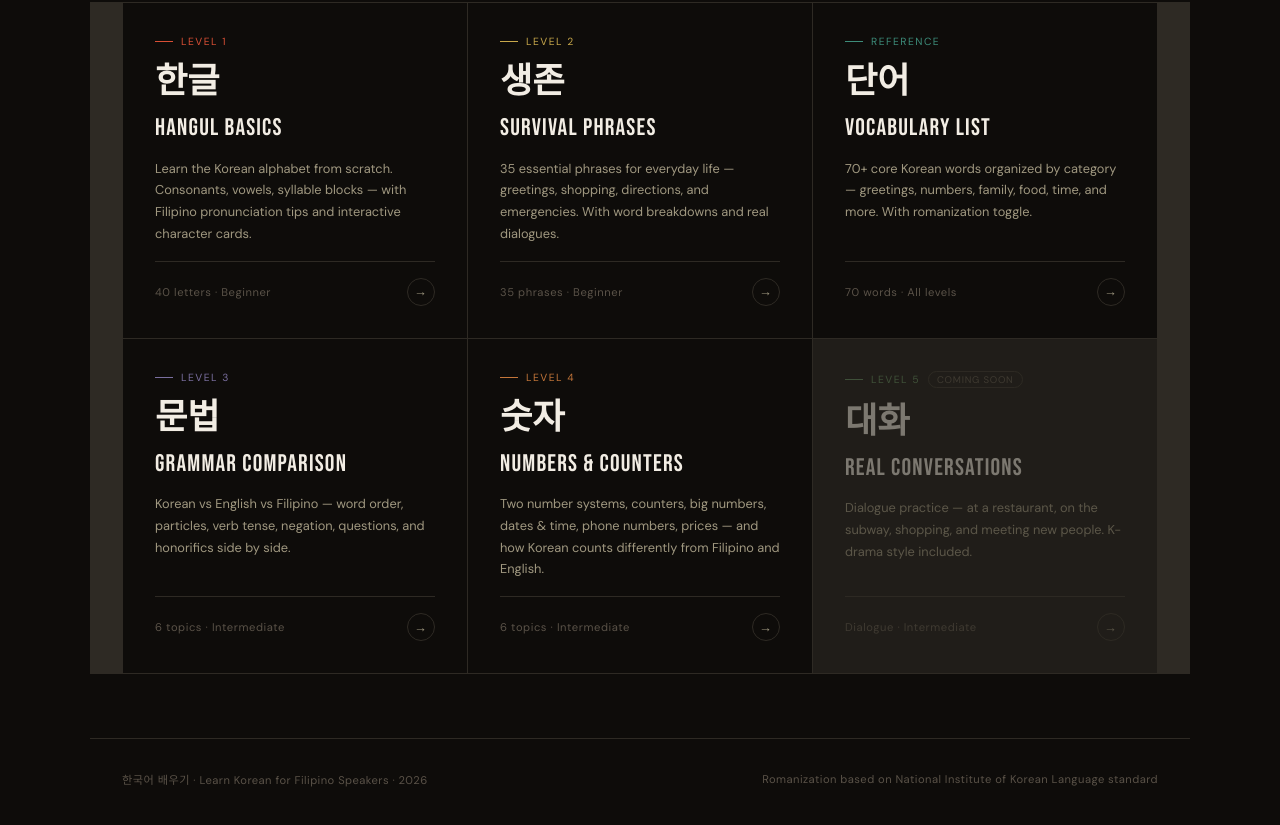
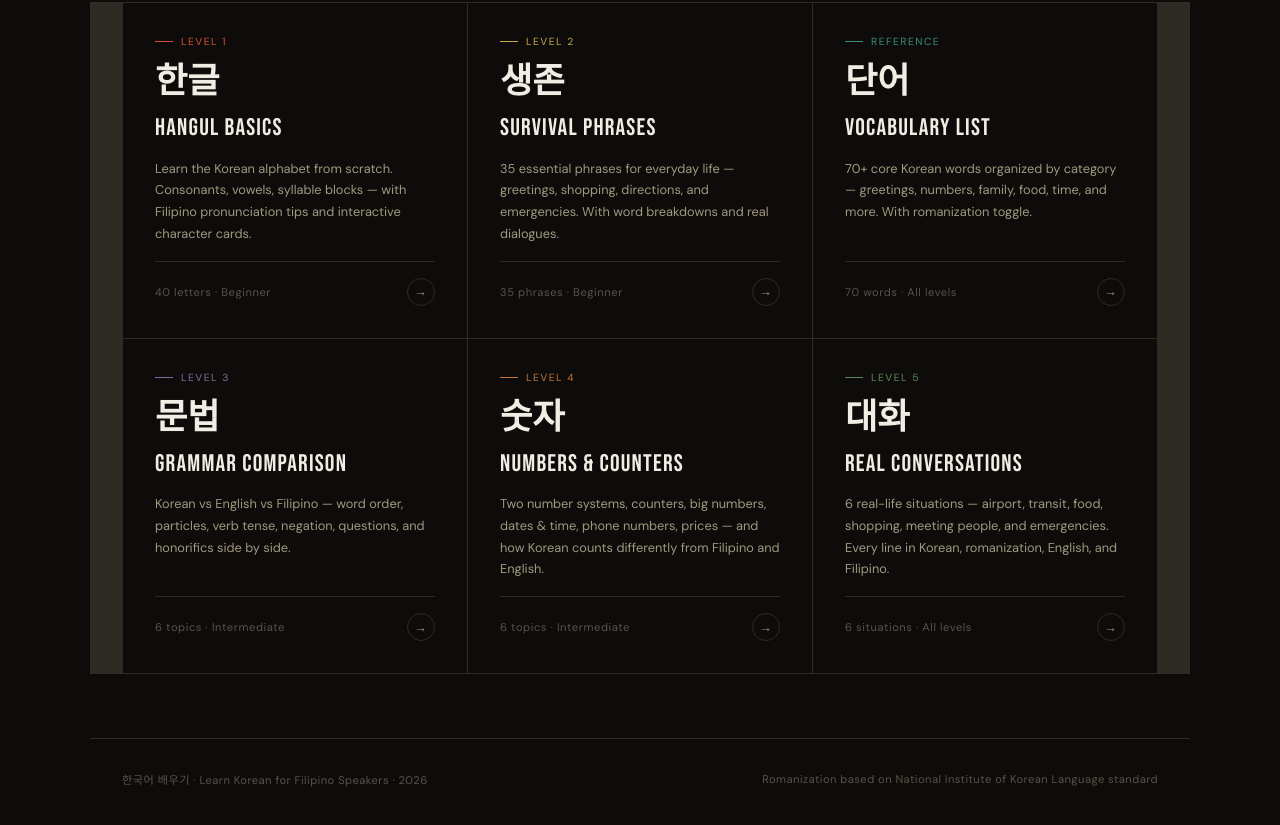
Before and after one commit to ohyj95/korean-learning, a plain HTML site: page index.html in a window 1280 px wide. Shown: the part 876-1701 px from the top of the page. Drawn offline with Linux system fonts and the light colour scheme.

Commit message:
Update index.html
level 5 추가

```diff
--- a/index.html
+++ b/index.html
@@ -429,18 +429,18 @@
     </div>
   </a>
 
-  <div class="lesson-card card-soon" style="--accent-color: #5A8A5A;">
+  <a class="lesson-card" href="level5.html" style="--accent-color: #5A8A5A;">
     <div class="card-level">Level 5</div>
     <div class="card-ko">대화</div>
     <div class="card-title">Real Conversations</div>
     <p class="card-desc">
-      Dialogue practice — at a restaurant, on the subway, shopping, and meeting new people. K-drama style included.
+      6 real-life situations — airport, transit, food, shopping, meeting people, and emergencies. Every line in Korean, romanization, English, and Filipino.
     </p>
     <div class="card-meta">
-      <span>Dialogue · Intermediate</span>
+      <span>6 situations · All levels</span>
       <div class="card-arrow">→</div>
     </div>
-  </div>
+  </a>
 
 </section>
 
```
